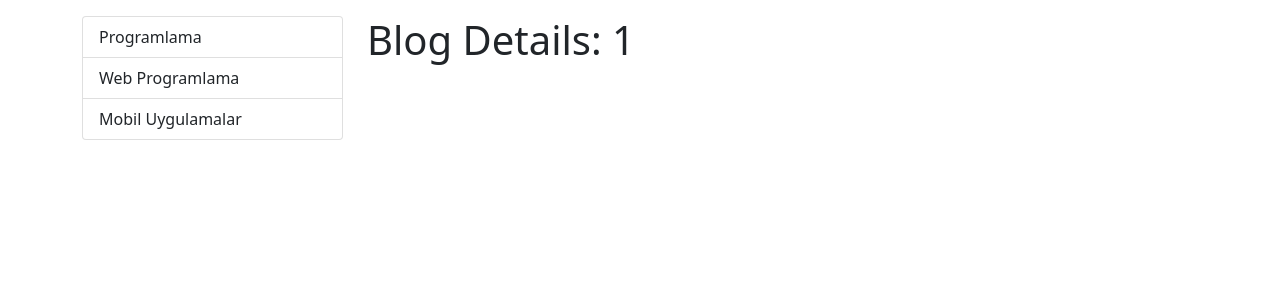
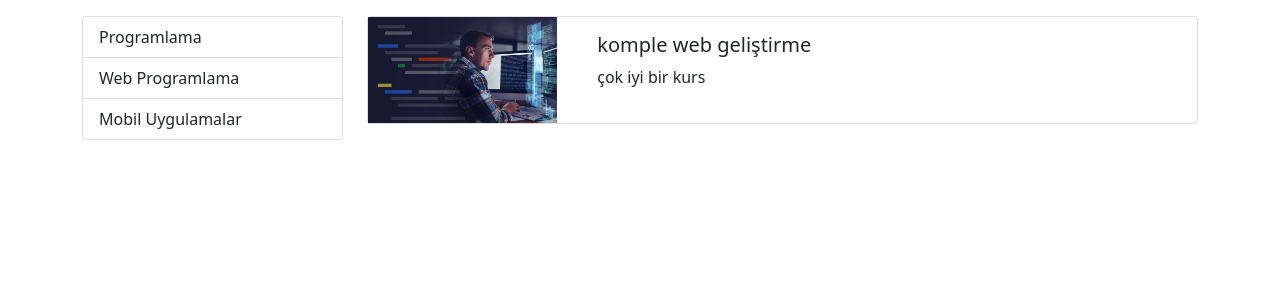
Before and after one commit to dicleacet/learningDjango, a Django app: page /blogs/1 in a window 1280 px wide. Shown: the part 56-356 px from the top of the page. Run offline with Django 3.2, Linux system fonts and the light colour scheme; some libraries are stand-ins or nearby versions.

Commit message:
dinamik veri

```diff
--- a/blogapp/blog/templates/blog/blog-details.html
+++ b/blogapp/blog/templates/blog/blog-details.html
@@ -1,5 +1,5 @@
 {% extends "base.html" %}
-
+{% load static %}
 {% block title%} Blog Details {% endblock %}
 
 {% block content %}
@@ -10,8 +10,22 @@
                 {% include 'partials/_categories.html' %}
             </div>
             <div class="col-9">
-                <h1>Blog Details: {{ id }}</h1>
-
+                <div class="card mb-3">
+                    <div class="row">
+                        <div class="col-md-3">
+                            <img src="{% static 'img/'|add:blog.image %}" alt="" class="img-fluid">
+                        </div>
+                        <div class="col-md-9">
+                            <div class="card-body">
+                                <h5 class="card-title">
+                                        {{ blog.title }}
+                                    </a>
+                                </h5>
+                                <p class="card-text">{{ blog.description }}</p>
+                            </div>
+                        </div>
+                    </div>
+                </div>
             </div>
         </div>
     </div>
--- a/blogapp/blog/urls.py
+++ b/blogapp/blog/urls.py
@@ -6,8 +6,8 @@ from . import views
 # http://127.0.0.1:8000/blogs/3     => blog-details
 
 urlpatterns = [
-    path("", views.index),
+    path("", views.index, name="home"),
     path("index", views.index),
-    path("blogs", views.blogs),
-    path("blogs/<int:id>", views.blog_details),
+    path("blogs", views.blogs, name="blogs"),
+    path("blogs/<int:id>", views.blog_details, name="blog_details"),
 ]
--- a/blogapp/blog/views.py
+++ b/blogapp/blog/views.py
@@ -1,14 +1,58 @@
 from django.http.response import HttpResponse
 from django.shortcuts import render
 
+data = {
+    "blogs": [
+        {
+            "id": 1,
+            "title": "komple web geliştirme",
+            "image": "1.jpeg",
+            "is_active": True,
+            "is_home": False,
+            "description": "çok iyi bir kurs"
+        },
+        {
+            "id": 2,
+            "title": "python kursu",
+            "image": "2.jpeg",
+            "is_active": True,
+            "is_home": True,
+            "description": "çok iyi bir kurs"
+        },
+        {
+            "id": 3,
+            "title": "django kursu",
+            "image": "3.jpeg",
+            "is_active": False,
+            "is_home": True,
+            "description": "çok iyi bir kurs"
+        }
+    ]
+}
+
 # Create your views here.
 def index(request):
-    return render(request, "blog/index.html")
+    context = {
+        "blogs": data["blogs"]
+    }
+    return render(request, "blog/index.html", context)
 
 def blogs(request):
-    return render(request, "blog/blogs.html")
+    context = {
+        "blogs": data["blogs"]
+    }
+    return render(request, "blog/blogs.html", context)
 
 def blog_details(request, id):
+    # blogs = data["blogs"]
+    # selected_blogs = None
+
+    # for blog in blogs:
+    #     if blog["id"] == id:
+    #         selected_blogs = blog
+    blogs = data["blogs"]
+
+    selectedBlog = [blog for blog in blogs if blog["id"]==id][0]
     return render(request, "blog/blog-details.html", {
-        "id": id
+        "blog": selectedBlog
     })
--- a/blogapp/templates/partials/_navbar.html
+++ b/blogapp/templates/partials/_navbar.html
@@ -1,12 +1,12 @@
 <nav class="navbar navbar-dark bg-primary navbar-expand-lg">
     <div class="container">
-        <a class="navbar-brand" href="">Blogapp</a>
+        <a class="navbar-brand" href="{% url 'home' %}">Blogapp</a>
         <ul class="navbar-nav me-auto">
             <li class="nav-item">
-                <a class="nav-link" href="">Home</a>
+                <a class="nav-link" href="{% url 'home' %}">Home</a>
             </li>
             <li class="nav-item">
-                <a class="nav-link" href="">Blogs</a>
+                <a class="nav-link" href="{% url 'blogs' %}">Blogs</a>
             </li>
         </ul>
     </div>
```
Also changed, not shown: blogapp/blog/templates/blog/blogs.html (+5 -4 lines), blogapp/blog/templates/blog/index.html (+8 -4 lines), blogapp/blog/templates/blog/partials/_blog.html (+7 -3 lines).
